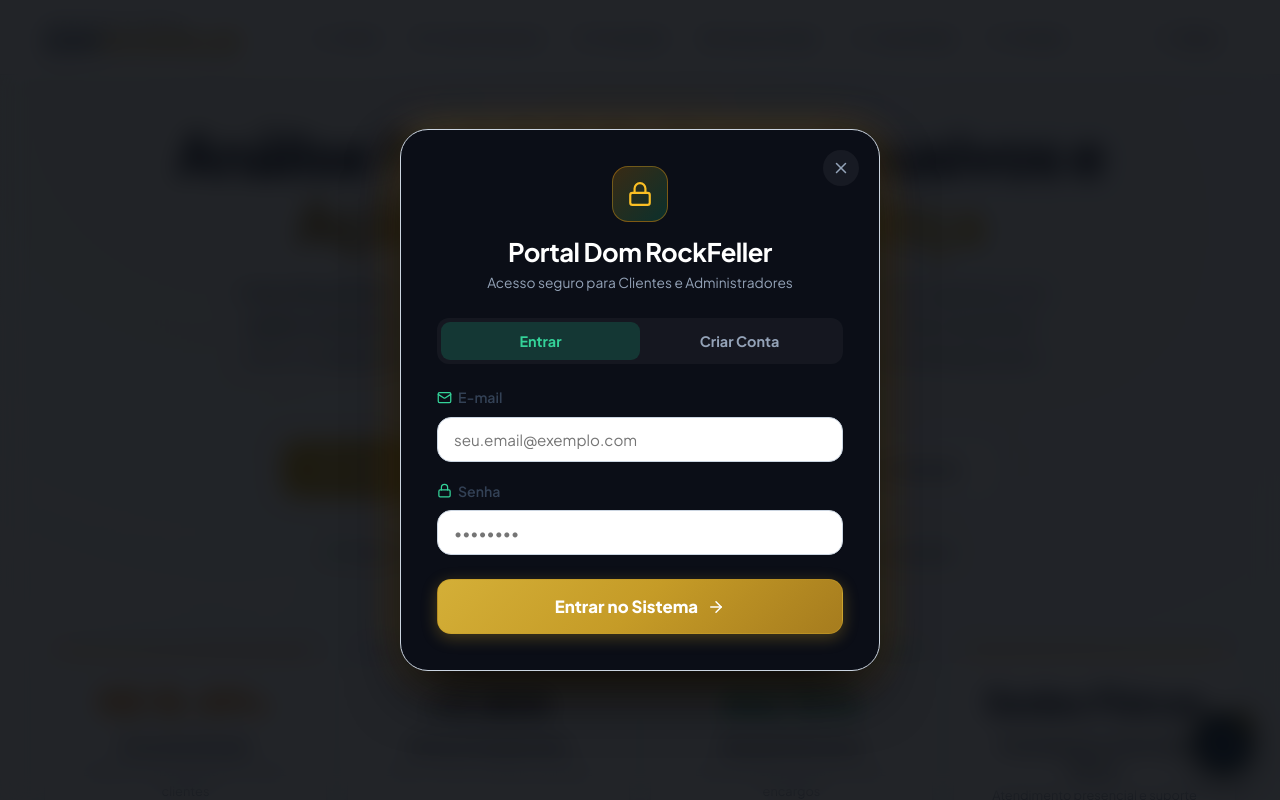
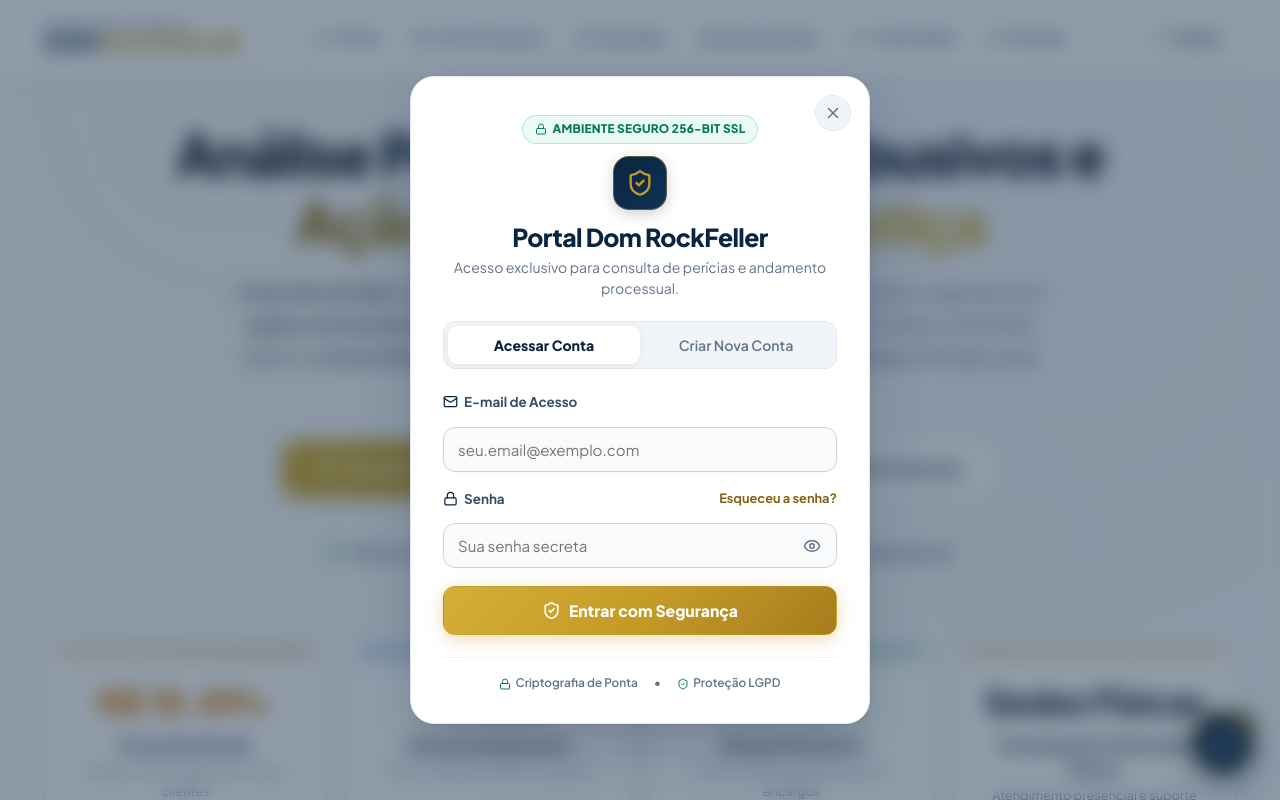
Before and after one commit to duacebeats-cmyk/Domrockfellersite, a React (Vite) app: page / in a window 1280 px wide. Both pictures are taken after a click on the button "Entrar". Shown: the top 800 px of the page. Built offline with nearby package versions, Linux system fonts and the light colour scheme.

Commit message:
feat: redesign login modal to bank-grade and social media authentication standard (clean white card, 256-bit SSL seal, segmented control, password visibility toggle)

```diff
--- a/src/components/AuthModal.jsx
+++ b/src/components/AuthModal.jsx
@@ -1,5 +1,8 @@
 import React, { useState } from 'react';
-import { X, Lock, Mail, User, Phone, Building2, ShieldCheck, ArrowRight, CheckCircle2, AlertCircle } from 'lucide-react';
+import {
+  X, Lock, Mail, User, Phone, Building2, ShieldCheck,
+  ArrowRight, CheckCircle2, AlertCircle, Eye, EyeOff, KeyRound, HelpCircle
+} from 'lucide-react';
 import { api } from '../services/api';
 
 export function AuthModal({ isOpen, onClose, onAuthSuccess }) {
@@ -8,6 +11,7 @@ export function AuthModal({ isOpen, onClose, onAuthSuccess }) {
   // Login fields
   const [email, setEmail] = useState('');
   const [password, setPassword] = useState('');
+  const [showPassword, setShowPassword] = useState(false);
 
   // Register fields
   const [name, setName] = useState('');
@@ -33,7 +37,7 @@ export function AuthModal({ isOpen, onClose, onAuthSuccess }) {
         setErrorMsg(result.message || 'E-mail ou senha incorretos.');
       }
     } catch (err) {
-      setErrorMsg('Falha ao autenticar.');
+      setErrorMsg('Falha ao autenticar. Verifique sua conexão.');
     } finally {
       setLoading(false);
     }
@@ -56,7 +60,7 @@ export function AuthModal({ isOpen, onClose, onAuthSuccess }) {
         onAuthSuccess(result.user);
         onClose();
       } else {
-        setErrorMsg(result.message || 'Falha ao cadastrar.');
+        setErrorMsg(result.message || 'Falha ao cadastrar conta.');
       }
     } catch (err) {
       setErrorMsg('Erro de comunicação.');
@@ -65,122 +69,164 @@ export function AuthModal({ isOpen, onClose, onAuthSuccess }) {
     }
   };
 
-
   return (
     <div className="modal-overlay" onClick={onClose} style={{ zIndex: 1100 }}>
       <div
         className="modal-content"
         onClick={(e) => e.stopPropagation()}
-        style={{ padding: '36px', maxWidth: '480px' }}
+        style={{
+          padding: '38px 32px 30px',
+          maxWidth: '460px',
+          background: '#FFFFFF',
+          borderRadius: '24px',
+          border: '1px solid #E2E8F0',
+          boxShadow: '0 25px 65px -12px rgba(10, 37, 64, 0.25), 0 0 1px 1px rgba(10, 37, 64, 0.05)'
+        }}
       >
         {/* Close Button */}
         <button
           onClick={onClose}
-          className="close-btn"
+          aria-label="Fechar"
           style={{
             position: 'absolute',
-            top: '20px',
-            right: '20px',
-            background: 'rgba(255, 255, 255, 0.05)',
-            border: 'none',
-            color: '#94A3B8',
+            top: '18px',
+            right: '18px',
+            background: '#F1F5F9',
+            border: '1px solid #E2E8F0',
+            color: '#64748B',
             width: '36px',
             height: '36px',
             borderRadius: '50%',
             display: 'flex',
             alignItems: 'center',
             justifyContent: 'center',
-            cursor: 'pointer'
+            cursor: 'pointer',
+            transition: 'all 0.2s ease'
+          }}
+          onMouseEnter={(e) => {
+            e.currentTarget.style.background = '#E2E8F0';
+            e.currentTarget.style.color = '#0A2540';
+          }}
+          onMouseLeave={(e) => {
+            e.currentTarget.style.background = '#F1F5F9';
+            e.currentTarget.style.color = '#64748B';
           }}
         >
           <X size={18} />
         </button>
 
-        {/* Brand Header */}
-        <div style={{ textAlign: 'center', marginBottom: '24px' }}>
+        {/* Brand Security Header */}
+        <div style={{ textAlign: 'center', marginBottom: '22px' }}>
+
+          {/* SSL Security Badge */}
+          <div style={{ display: 'flex', justifyContent: 'center', marginBottom: '12px' }}>
+            <span style={{
+              display: 'inline-flex',
+              alignItems: 'center',
+              gap: '6px',
+              fontSize: '0.74rem',
+              fontWeight: 800,
+              color: '#047857',
+              background: 'rgba(16, 185, 129, 0.08)',
+              border: '1px solid rgba(16, 185, 129, 0.25)',
+              padding: '4px 12px',
+              borderRadius: '20px',
+              letterSpacing: '0.02em',
+              textTransform: 'uppercase'
+            }}>
+              <Lock size={12} color="#047857" />
+              <span>Ambiente Seguro 256-bit SSL</span>
+            </span>
+          </div>
+
+          {/* Institutional Icon */}
           <div style={{
-            width: '56px',
-            height: '56px',
+            width: '54px',
+            height: '54px',
             borderRadius: '16px',
-            background: 'linear-gradient(135deg, rgba(245, 158, 11, 0.2), rgba(16, 185, 129, 0.2))',
-            border: '1px solid rgba(245, 158, 11, 0.4)',
+            background: 'linear-gradient(135deg, #0A2540 0%, #0F3256 100%)',
+            border: '1.5px solid rgba(197, 155, 39, 0.45)',
             display: 'inline-flex',
             alignItems: 'center',
             justifyContent: 'center',
-            color: '#FBBF24',
-            marginBottom: '14px'
+            color: '#C59B27',
+            boxShadow: '0 4px 14px rgba(10, 37, 64, 0.2)',
+            marginBottom: '12px'
           }}>
-            <Lock size={26} />
+            <ShieldCheck size={28} color="#C59B27" />
           </div>
 
-          <h3 style={{ fontSize: '1.6rem', color: '#FFFFFF' }}>
+          <h3 style={{ fontSize: '1.55rem', fontWeight: 900, color: '#0A2540', letterSpacing: '-0.025em', margin: '0 0 4px' }}>
             Portal Dom RockFeller
           </h3>
-          <p style={{ fontSize: '0.86rem', color: '#94A3B8', marginTop: '4px' }}>
-            Acesso seguro para Clientes e Administradores
+          <p style={{ fontSize: '0.88rem', color: '#64748B', margin: 0, lineHeight: 1.5 }}>
+            Acesso exclusivo para consulta de perícias e andamento processual.
           </p>
         </div>
 
-        {/* Tab Switcher */}
+        {/* Segmented Control Tab Switcher (Bank / Social Media Style) */}
         <div style={{
           display: 'grid',
           gridTemplateColumns: '1fr 1fr',
-          background: 'rgba(255, 255, 255, 0.04)',
+          background: '#F1F5F9',
           borderRadius: '12px',
           padding: '4px',
-          marginBottom: '22px'
+          marginBottom: '22px',
+          border: '1px solid #E2E8F0'
         }}>
           <button
             type="button"
             onClick={() => { setMode('login'); setErrorMsg(''); }}
             style={{
-              padding: '10px',
+              padding: '10px 14px',
               borderRadius: '9px',
               border: 'none',
-              background: mode === 'login' ? 'rgba(16, 185, 129, 0.2)' : 'transparent',
-              color: mode === 'login' ? '#34D399' : '#94A3B8',
-              fontWeight: 700,
-              fontSize: '0.9rem',
+              background: mode === 'login' ? '#FFFFFF' : 'transparent',
+              color: mode === 'login' ? '#0A2540' : '#64748B',
+              fontWeight: mode === 'login' ? 800 : 600,
+              fontSize: '0.88rem',
               cursor: 'pointer',
-              transition: 'all 0.2s'
+              boxShadow: mode === 'login' ? '0 2px 6px rgba(10, 37, 64, 0.08)' : 'none',
+              transition: 'all 0.2s cubic-bezier(0.16, 1, 0.3, 1)'
             }}
           >
-            Entrar
+            Acessar Conta
           </button>
           <button
             type="button"
             onClick={() => { setMode('register'); setErrorMsg(''); }}
             style={{
-              padding: '10px',
+              padding: '10px 14px',
               borderRadius: '9px',
               border: 'none',
-              background: mode === 'register' ? 'rgba(16, 185, 129, 0.2)' : 'transparent',
-              color: mode === 'register' ? '#34D399' : '#94A3B8',
-              fontWeight: 700,
-              fontSize: '0.9rem',
+              background: mode === 'register' ? '#FFFFFF' : 'transparent',
+              color: mode === 'register' ? '#0A2540' : '#64748B',
+              fontWeight: mode === 'register' ? 800 : 600,
+              fontSize: '0.88rem',
               cursor: 'pointer',
-              transition: 'all 0.2s'
+              boxShadow: mode === 'register' ? '0 2px 6px rgba(10, 37, 64, 0.08)' : 'none',
+              transition: 'all 0.2s cubic-bezier(0.16, 1, 0.3, 1)'
             }}
           >
-            Criar Conta
+            Criar Nova Conta
           </button>
         </div>
 
         {/* Error message alert */}
         {errorMsg && (
           <div style={{
-            background: 'rgba(239, 68, 68, 0.15)',
-            border: '1px solid rgba(239, 68, 68, 0.35)',
+            background: 'rgba(239, 68, 68, 0.08)',
+            border: '1px solid rgba(239, 68, 68, 0.25)',
             borderRadius: '10px',
-            padding: '10px 14px',
+            padding: '11px 14px',
             display: 'flex',
             alignItems: 'center',
-            gap: '8px',
-            color: '#F87171',
+            gap: '10px',
+            color: '#DC2626',
             fontSize: '0.85rem',
-            marginBottom: '16px'
+            marginBottom: '18px'
           }}>
-            <AlertCircle size={16} />
+            <AlertCircle size={17} style={{ flexShrink: 0 }} />
             <span>{errorMsg}</span>
           </div>
         )}
@@ -188,9 +234,9 @@ export function AuthModal({ isOpen, onClose, onAuthSuccess }) {
         {/* LOGIN FORM */}
         {mode === 'login' ? (
           <form onSubmit={handleLogin}>
-            <div className="form-group">
-              <label className="form-label">
-                <Mail size={15} color="#34D399" /> E-mail
+            <div className="form-group" style={{ marginBottom: '16px' }}>
+              <label className="form-label" style={{ fontSize: '0.84rem', color: '#334E68', fontWeight: 700, marginBottom: '6px' }}>
+                <Mail size={15} color="#0A2540" /> E-mail de Acesso
               </label>
               <input
                 type="email"
@@ -199,58 +245,125 @@ export function AuthModal({ isOpen, onClose, onAuthSuccess }) {
                 placeholder="seu.email@exemplo.com"
                 value={email}
                 onChange={(e) => setEmail(e.target.value)}
+                style={{
+                  background: '#F8FAFC',
+                  border: '1.5px solid #CBD5E1',
+                  borderRadius: '12px',
+                  padding: '12px 14px',
+                  fontSize: '0.94rem',
+                  color: '#0A2540'
+                }}
               />
             </div>
 
-            <div className="form-group">
-              <label className="form-label">
-                <Lock size={15} color="#34D399" /> Senha
+            <div className="form-group" style={{ marginBottom: '18px' }}>
+              <div style={{ display: 'flex', justifyContent: 'space-between', alignItems: 'center', marginBottom: '6px' }}>
+                <label className="form-label" style={{ fontSize: '0.84rem', color: '#334E68', fontWeight: 700, margin: 0 }}>
+                  <Lock size={15} color="#0A2540" /> Senha
                 </label>
+                <a
+                  href="https://api.whatsapp.com/send?phone=5548920049681&text=Ol%C3%A1!%20Esqueci%20minha%20senha%20de%20acesso%20ao%20portal%20da%20Dom%20RockFeller%20e%20gostaria%20de%20recuperar."
+                  target="_blank"
+                  rel="noopener noreferrer"
+                  style={{ fontSize: '0.80rem', color: '#876214', fontWeight: 700 }}
+                >
+                  Esqueceu a senha?
+                </a>
+              </div>
+
+              <div style={{ position: 'relative' }}>
                 <input
-                type="password"
+                  type={showPassword ? "text" : "password"}
                   required
                   className="form-input"
-                placeholder="••••••••"
+                  placeholder="Sua senha secreta"
                   value={password}
                   onChange={(e) => setPassword(e.target.value)}
+                  style={{
+                    background: '#F8FAFC',
+                    border: '1.5px solid #CBD5E1',
+                    borderRadius: '12px',
+                    padding: '12px 42px 12px 14px',
+                    fontSize: '0.94rem',
+                    color: '#0A2540'
+                  }}
                 />
+                <button
+                  type="button"
+                  onClick={() => setShowPassword(!showPassword)}
+                  aria-label={showPassword ? "Ocultar senha" : "Ver senha"}
+                  style={{
+                    position: 'absolute',
+                    right: '12px',
+                    top: '50%',
+                    transform: 'translateY(-50%)',
+                    background: 'none',
+                    border: 'none',
+                    color: '#64748B',
+                    cursor: 'pointer',
+                    display: 'flex',
+                    alignItems: 'center',
+                    padding: '4px'
+                  }}
+                >
+                  {showPassword ? <EyeOff size={18} /> : <Eye size={18} />}
+                </button>
+              </div>
             </div>
 
             <button
               type="submit"
               disabled={loading}
               className="btn btn-primary btn-lg"
-              style={{ width: '100%', marginTop: '6px' }}
+              style={{
+                width: '100%',
+                padding: '14px',
+                borderRadius: '12px',
+                fontSize: '0.98rem',
+                fontWeight: 800,
+                display: 'flex',
+                alignItems: 'center',
+                justifyContent: 'center',
+                gap: '8px',
+                boxShadow: '0 4px 16px rgba(197, 155, 39, 0.35)'
+              }}
             >
-              {loading ? 'Entrando...' : (
+              {loading ? 'Validando Acesso Seguro...' : (
                 <>
-                  <span>Entrar no Sistema</span>
-                  <ArrowRight size={18} />
+                  <ShieldCheck size={19} />
+                  <span>Entrar com Segurança</span>
                 </>
               )}
             </button>
-
           </form>
         ) : (
-          /* REGISTRATION FORM (Auto-assigned role: 'cliente') */
+          /* REGISTRATION FORM (Client Level) */
           <form onSubmit={handleRegister}>
-            <div className="form-group">
-              <label className="form-label">
-                <User size={15} color="#34D399" /> Nome Completo
+            <div className="form-group" style={{ marginBottom: '14px' }}>
+              <label className="form-label" style={{ fontSize: '0.84rem', color: '#334E68', fontWeight: 700, marginBottom: '6px' }}>
+                <User size={15} color="#0A2540" /> Nome Completo
               </label>
               <input
                 type="text"
                 required
                 className="form-input"
-                placeholder="Seu Nome"
+                placeholder="Seu nome completo"
                 value={name}
                 onChange={(e) => setName(e.target.value)}
+                style={{
+                  background: '#F8FAFC',
+                  border: '1.5px solid #CBD5E1',
+                  borderRadius: '12px',
+                  padding: '11px 14px',
+                  fontSize: '0.92rem',
+                  color: '#0A2540'
+                }}
               />
             </div>
 
-            <div className="form-group">
-              <label className="form-label">
-                <Mail size={15} color="#34D399" /> E-mail
+            <div className="form-group" style={{ marginBottom: '14px' }}>
+              <label className="form-label" style={{ fontSize: '0.84rem', color: '#334E68', fontWeight: 700, marginBottom: '6px' }}>
+                <Mail size={15} color="#0A2540" /> E-mail
               </label>
               <input
                 type="email"
@@ -259,80 +372,172 @@ export function AuthModal({ isOpen, onClose, onAuthSuccess }) {
                 placeholder="seu.email@exemplo.com"
                 value={email}
                 onChange={(e) => setEmail(e.target.value)}
+                style={{
+                  background: '#F8FAFC',
+                  border: '1.5px solid #CBD5E1',
+                  borderRadius: '12px',
+                  padding: '11px 14px',
+                  fontSize: '0.92rem',
+                  color: '#0A2540'
+                }}
               />
             </div>
 
-            <div className="form-group">
-              <label className="form-label">
-                <Lock size={15} color="#34D399" /> Criar Senha
+            <div className="form-group" style={{ marginBottom: '14px' }}>
+              <label className="form-label" style={{ fontSize: '0.84rem', color: '#334E68', fontWeight: 700, marginBottom: '6px' }}>
+                <Lock size={15} color="#0A2540" /> Criar Senha de Acesso
               </label>
+              <div style={{ position: 'relative' }}>
                 <input
-                type="password"
+                  type={showPassword ? "text" : "password"}
                   required
                   className="form-input"
                   placeholder="Mínimo 6 caracteres"
                   value={password}
                   onChange={(e) => setPassword(e.target.value)}
+                  style={{
+                    background: '#F8FAFC',
+                    border: '1.5px solid #CBD5E1',
+                    borderRadius: '12px',
+                    padding: '11px 42px 11px 14px',
+                    fontSize: '0.92rem',
+                    color: '#0A2540'
+                  }}
                 />
+                <button
+                  type="button"
+                  onClick={() => setShowPassword(!showPassword)}
+                  aria-label={showPassword ? "Ocultar senha" : "Ver senha"}
+                  style={{
+                    position: 'absolute',
+                    right: '12px',
+                    top: '50%',
+                    transform: 'translateY(-50%)',
+                    background: 'none',
+                    border: 'none',
+                    color: '#64748B',
+                    cursor: 'pointer',
+                    display: 'flex',
+                    alignItems: 'center',
+                    padding: '4px'
+                  }}
+                >
+                  {showPassword ? <EyeOff size={18} /> : <Eye size={18} />}
+                </button>
+              </div>
             </div>
 
-            <div className="grid-2" style={{ gap: '12px' }}>
-              <div className="form-group">
-                <label className="form-label">
-                  <Phone size={15} color="#34D399" /> WhatsApp
+            <div className="grid-2" style={{ gap: '12px', marginBottom: '14px' }}>
+              <div className="form-group" style={{ margin: 0 }}>
+                <label className="form-label" style={{ fontSize: '0.84rem', color: '#334E68', fontWeight: 700, marginBottom: '6px' }}>
+                  <Phone size={15} color="#0A2540" /> WhatsApp
                 </label>
                 <input
                   type="tel"
                   required
                   className="form-input"
-                  placeholder="(27) ou (48)..."
+                  placeholder="(DDD) Celular"
                   value={phone}
                   onChange={(e) => setPhone(e.target.value)}
+                  style={{
+                    background: '#F8FAFC',
+                    border: '1.5px solid #CBD5E1',
+                    borderRadius: '12px',
+                    padding: '11px 14px',
+                    fontSize: '0.92rem',
+                    color: '#0A2540'
+                  }}
                 />
               </div>
 
-              <div className="form-group">
-                <label className="form-label">
-                  <Building2 size={15} color="#34D399" /> Sede
+              <div className="form-group" style={{ margin: 0 }}>
+                <label className="form-label" style={{ fontSize: '0.84rem', color: '#334E68', fontWeight: 700, marginBottom: '6px' }}>
+                  <Building2 size={15} color="#0A2540" /> Sede
                 </label>
                 <select
                   className="form-select"
                   value={cityUnit}
                   onChange={(e) => setCityUnit(e.target.value)}
+                  style={{
+                    background: '#F8FAFC',
+                    border: '1.5px solid #CBD5E1',
+                    borderRadius: '12px',
+                    padding: '11px 14px',
+                    fontSize: '0.92rem',
+                    color: '#0A2540'
+                  }}
                 >
-                  <option value="Vitória - ES">Vitória - ES</option>
-                  <option value="Florianópolis - SC">Florianópolis - SC</option>
+                  <option value="Florianópolis - SC">Florianópolis - SC (Ativa)</option>
+                  <option value="Vitória - ES">Vitória - ES (Em breve)</option>
                 </select>
               </div>
             </div>
 
             {/* Note about Client level access */}
             <div style={{
-              background: 'rgba(59, 130, 246, 0.08)',
-              border: '1px solid rgba(59, 130, 246, 0.25)',
-              borderRadius: '8px',
-              padding: '10px 12px',
-              fontSize: '0.76rem',
-              color: '#93C5FD',
-              margin: '10px 0 16px',
+              background: '#F8FAFC',
+              border: '1px solid #E2E8F0',
+              borderRadius: '10px',
+              padding: '10px 14px',
+              fontSize: '0.78rem',
+              color: '#475569',
+              marginBottom: '16px',
               display: 'flex',
               alignItems: 'center',
-              gap: '6px'
+              gap: '8px'
             }}>
-              <ShieldCheck size={16} color="#60A5FA" style={{ flexShrink: 0 }} />
-              <span>Contas cadastradas pelo site possuem <strong>nível de Cliente</strong> com acesso seguro aos seus contratos.</span>
+              <ShieldCheck size={16} color="#047857" style={{ flexShrink: 0 }} />
+              <span>Seus dados são protegidos por sigilo profissional e pela LGPD (Lei 13.709/18).</span>
             </div>
 
             <button
               type="submit"
               disabled={loading}
               className="btn btn-primary btn-lg"
-              style={{ width: '100%' }}
+              style={{
+                width: '100%',
+                padding: '14px',
+                borderRadius: '12px',
+                fontSize: '0.98rem',
+                fontWeight: 800,
+                display: 'flex',
+                alignItems: 'center',
+                justifyContent: 'center',
+                gap: '8px',
+                boxShadow: '0 4px 16px rgba(197, 155, 39, 0.35)'
+              }}
             >
-              {loading ? 'Cadastrando...' : 'Criar Minha Conta de Cliente'}
+              {loading ? 'Criando Conta...' : (
+                <>
+                  <CheckCircle2 size={18} />
+                  <span>Concluir Cadastro Seguro</span>
+                </>
+              )}
             </button>
           </form>
         )}
+
+        {/* Security Footer Badges */}
+        <div style={{
+          marginTop: '22px',
+          paddingTop: '16px',
+          borderTop: '1px solid #F1F5F9',
+          display: 'flex',
+          justifyContent: 'center',
+          alignItems: 'center',
+          gap: '16px',
+          fontSize: '0.74rem',
+          color: '#64748B',
+          fontWeight: 600
+        }}>
+          <span style={{ display: 'inline-flex', alignItems: 'center', gap: '4px' }}>
+            <Lock size={12} color="#047857" /> Criptografia de Ponta
+          </span>
+          <span>&bull;</span>
+          <span style={{ display: 'inline-flex', alignItems: 'center', gap: '4px' }}>
+            <ShieldCheck size={12} color="#047857" /> Proteção LGPD
+          </span>
+        </div>
 
       </div>
     </div>
--- a/src/index.css
+++ b/src/index.css
@@ -361,8 +361,8 @@ button:active {
 }
 
 .form-input:focus, .form-select:focus, .form-textarea:focus {
-  border-color: #D97706;
-  box-shadow: 0 0 0 3px rgba(217, 119, 6, 0.16);
+  border-color: #0A2540;
+  box-shadow: 0 0 0 3px rgba(10, 37, 64, 0.12);
   transform: translateY(-1px);
   background: #FFFFFF;
 }
@@ -498,9 +498,9 @@ button:active {
   left: 0;
   width: 100%;
   height: 100%;
-  background: rgba(4, 6, 11, 0.88);
-  backdrop-filter: blur(12px);
-  -webkit-backdrop-filter: blur(12px);
+  background: rgba(10, 37, 64, 0.45);
+  backdrop-filter: blur(10px);
+  -webkit-backdrop-filter: blur(10px);
   display: flex;
   align-items: center;
   justify-content: center;
@@ -517,20 +517,21 @@ button:active {
   }
   to {
     opacity: 1;
-    backdrop-filter: blur(12px);
-    -webkit-backdrop-filter: blur(12px);
+    backdrop-filter: blur(10px);
+    -webkit-backdrop-filter: blur(10px);
   }
 }
 
 .modal-content {
-  background: #0B0E17;
-  border: 1.5px solid var(--border-highlight);
+  background: #FFFFFF;
+  color: #0A2540;
+  border: 1px solid #E2E8F0;
   border-radius: var(--radius-xl);
   max-width: 650px;
   width: 100%;
   max-height: 90vh;
   overflow-y: auto;
-  box-shadow: 0 25px 60px -10px rgba(0, 0, 0, 0.95), 0 0 45px rgba(245, 158, 11, 0.22);
+  box-shadow: 0 25px 65px -12px rgba(10, 37, 64, 0.22), 0 0 1px 1px rgba(10, 37, 64, 0.05);
   position: relative;
   animation: modalPopIn 0.35s cubic-bezier(0.16, 1, 0.3, 1) forwards;
   transform-origin: center center;
```
Also changed, not shown: 5 other files (tests, documents, lock files or other folders). Lines whose indentation alone changed are shown as unchanged.
